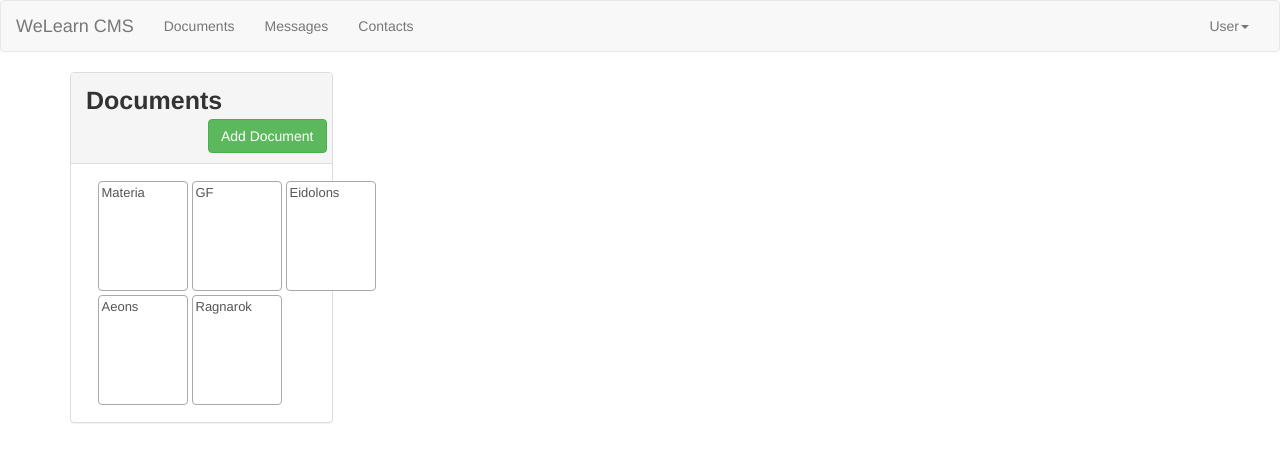
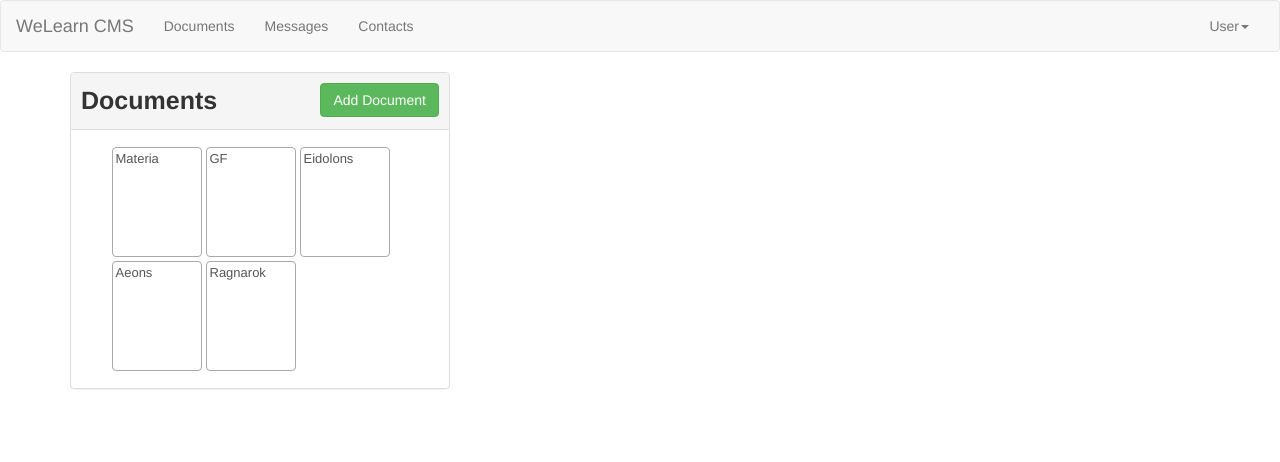
Before and after one commit to nlregulus077/CIT-301C-Projects, an Angular app in the folder cms/: page / in a window 1280 px wide. Shown: the top 462 px of the page. Built offline with nearby package versions, Linux system fonts and the light colour scheme.

Commit message:
5/31/2017 - Style updates

```diff
--- a/cms/src/app/documents/documents-detail/documents-detail.component.html
+++ b/cms/src/app/documents/documents-detail/documents-detail.component.html
@@ -1,4 +1,4 @@
-<div class="panel panel-default" xmlns="http://www.w3.org/1999/html">
+<div class="panel panel-default clearfix pull-right" xmlns="http://www.w3.org/1999/html">
   <div class="panel-heading">
     <div class="row pad-all">
       <h4 class="title margin-left-right">{{ document.docName }}</h4>
--- a/cms/src/app/documents/documents-list/documents-list.component.css
+++ b/cms/src/app/documents/documents-list/documents-list.component.css
@@ -2,7 +2,7 @@
 .center-panel {
   margin-left: auto;
   margin-right: auto;
-  width: 38rem;
+  width: 30rem;
 }
 
 .title {
--- a/cms/src/app/documents/documents-list/documents-list.component.html
+++ b/cms/src/app/documents/documents-list/documents-list.component.html
@@ -1,12 +1,12 @@
-<div class="panel panel-default co">
-  <div class="panel-heading pad-left-right">
+<div class="panel panel-default" style="width: 38rem">
+  <div class="panel-heading">
     <div class="row pad-left-right">
-      <span class="pull-left title pad-left-right">Documents</span>
+      <span class="pull-left title">Documents</span>
       <a class="btn btn-success pull-right">Add Document</a>
     </div>
   </div>
-  <div class="panel-body container-fluid">
-    <div class="center-panel pad-left-right container-fluid">
+  <div class="panel-body">
+    <div class="center-panel">
       <cms-documents-item
       *ngFor="let documentElement of documents"
       [document]="documentElement"
--- a/cms/src/app/documents/documents.component.css
+++ b/cms/src/app/documents/documents.component.css
@@ -1,15 +1,4 @@
-.title {
-  font-weight: bold;
-  padding-left: 1rem;
-  padding-right: 1rem;
+.fill {
+  min-height: 100%;
+  height: 100%
 }
-
-.margin-left-right{
-  margin-left:1rem;
-  margin-right:1rem;
-}
-
-.pad-left-right{
-  margin-left:1rem;
-  margin-right:1rem;
-}
--- a/cms/src/app/documents/documents.component.html
+++ b/cms/src/app/documents/documents.component.html
@@ -1,4 +1,4 @@
-<div class= "row">
+<div class= "row fill">
   <div class="col-md-3">
     <cms-documents-list
     (selectedDocumentEvent)= "selectedDocument = $event"></cms-documents-list>
```
